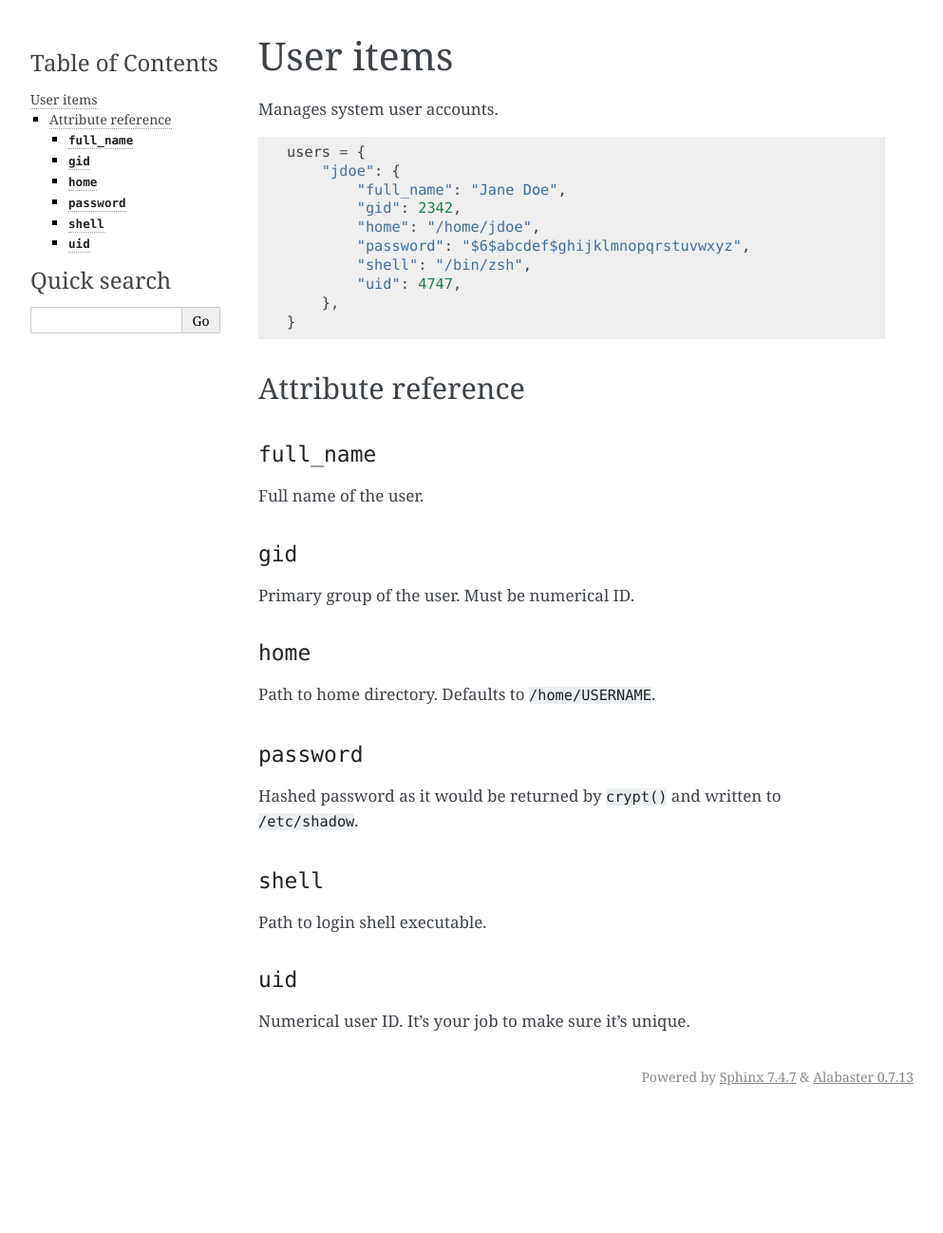
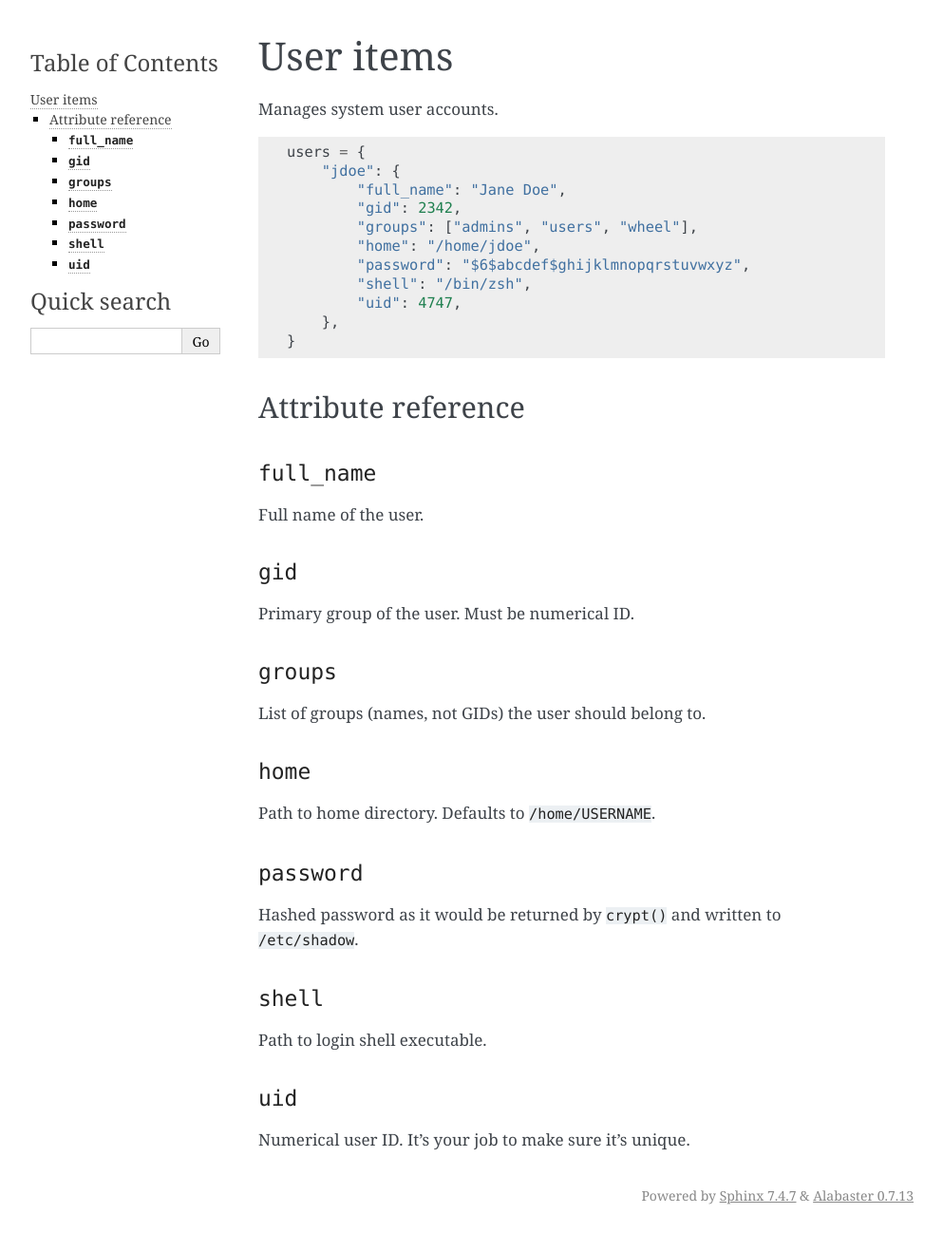
Before and after one commit to bundlewrap/bundlewrap, a Sphinx documentation site: the page built from doc/item_user.rst, in a window 1280 px wide. Shown: the whole page at 95% size, without its empty margins (148-1141 px from the left). Built offline with Sphinx 7.4.7, drawn with Linux system fonts in a browser that asks for light colours; before the commit the page ends 1173 px from its top, so only the background shows below that.

Commit message:
document user groups

```diff
--- a/doc/item_user.rst
+++ b/doc/item_user.rst
@@ -12,6 +12,7 @@ Manages system user accounts.
         "jdoe": {
             "full_name": "Jane Doe",
             "gid": 2342,
+            "groups": ["admins", "users", "wheel"],
             "home": "/home/jdoe",
             "password": "$6$abcdef$ghijklmnopqrstuvwxyz",
             "shell": "/bin/zsh",
@@ -32,6 +33,11 @@ Full name of the user.
 
 Primary group of the user. Must be numerical ID.
 
+``groups``
+++++++++++
+
+List of groups (names, not GIDs) the user should belong to.
+
 ``home``
 ++++++++
 
```
